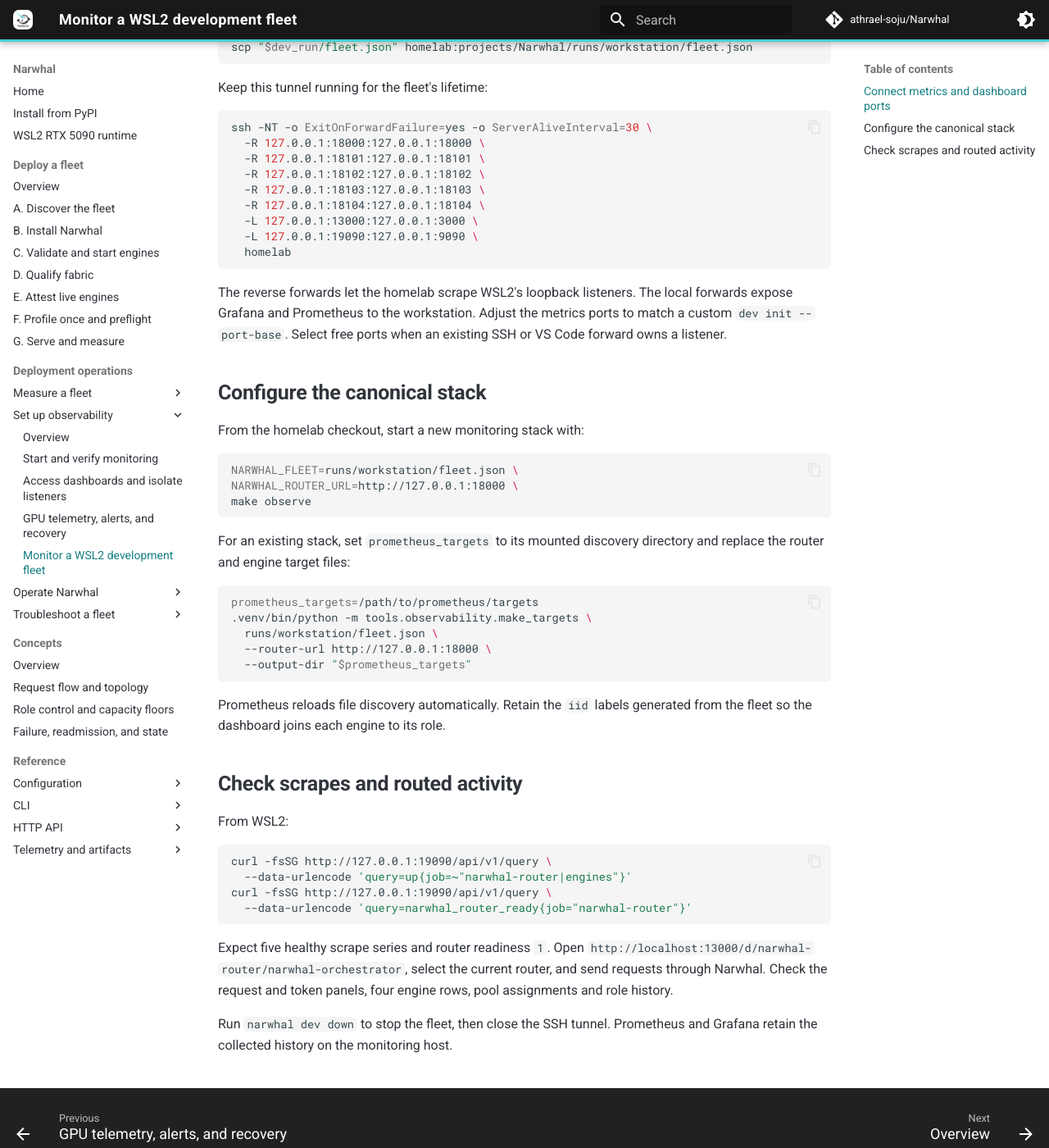
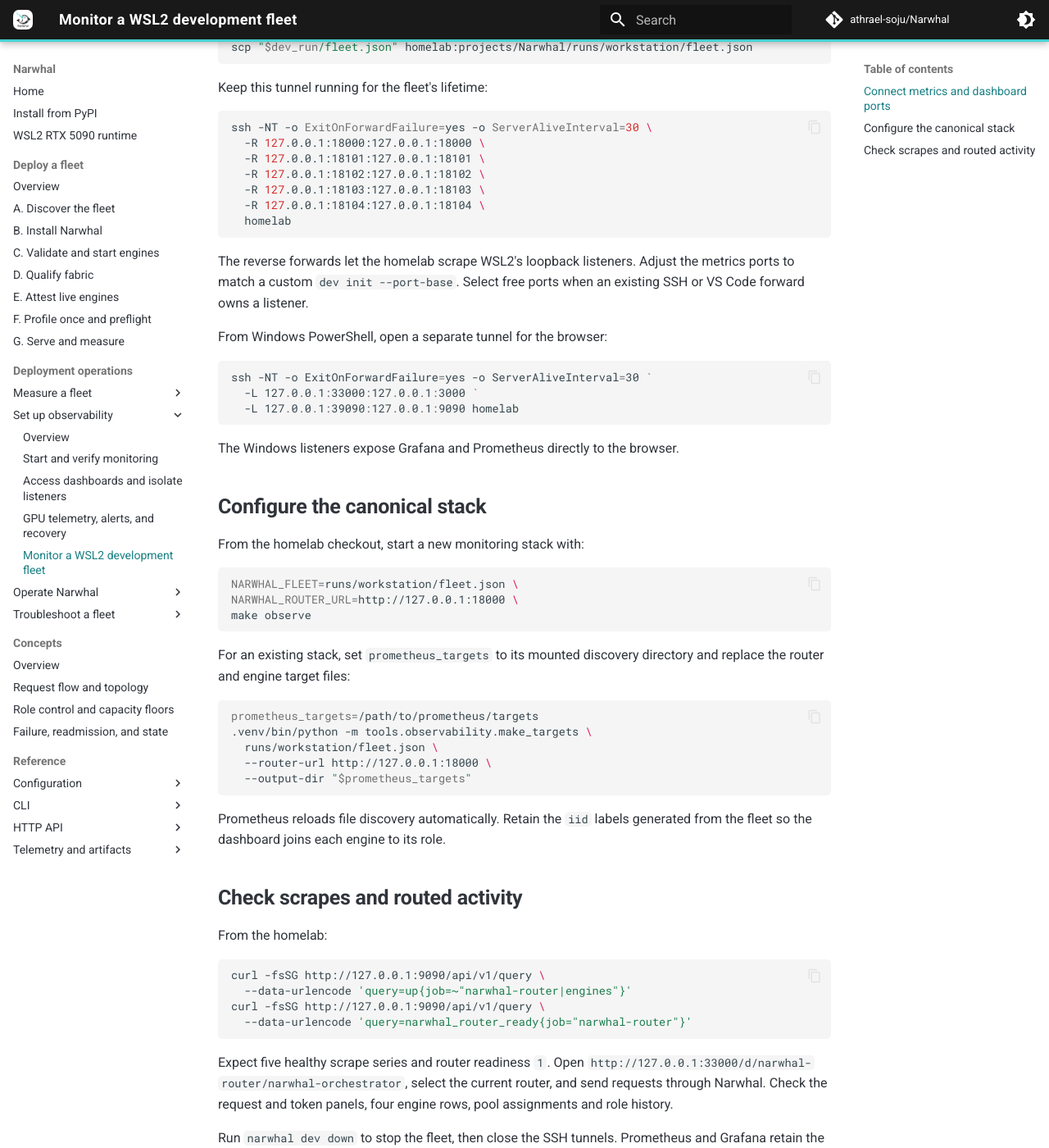
Before and after one commit to athrael-soju/Narwhal, an MkDocs documentation site: the page built from docs/observability/04-WSL2.md, in a window 1280 px wide and 1400 px high, scrolled down 495 px. Shown: the whole window at 82% size. Built offline with MkDocs 1.6.1 and Material for MkDocs 9.7.7, drawn with Linux system fonts in a browser that asks for light colours; comment, search, counter and statistics services are not loaded; some of the changed text lies outside the part shown.

````diff
--- a/docs/observability/04-WSL2.md
+++ b/docs/observability/04-WSL2.md
@@ -4,8 +4,8 @@
 router and engine metrics from WSL2. Use the canonical **Narwhal
 Orchestrator** dashboard and its `narwhal-router` and `engines` jobs.
 
-Configure `homelab` as an SSH destination from WSL2 and confirm that
-`ssh homelab true` succeeds. Start the fleet with `narwhal dev up` and
+Configure `homelab` as an SSH destination in WSL2 and Windows and confirm
+that `ssh homelab true` succeeds from each. Start the fleet with `narwhal dev up` and
 `narwhal dev verify`. The commands below use the default instance and a
 homelab checkout at `~/projects/Narwhal`.
 
@@ -28,15 +28,22 @@
   -R 127.0.0.1:18102:127.0.0.1:18102 \
   -R 127.0.0.1:18103:127.0.0.1:18103 \
   -R 127.0.0.1:18104:127.0.0.1:18104 \
-  -L 127.0.0.1:13000:127.0.0.1:3000 \
-  -L 127.0.0.1:19090:127.0.0.1:9090 \
   homelab
 ```
 
 The reverse forwards let the homelab scrape WSL2's loopback listeners.
-The local forwards expose Grafana and Prometheus to the workstation.
 Adjust the metrics ports to match a custom `dev init --port-base`. Select
 free ports when an existing SSH or VS Code forward owns a listener.
+
+From Windows PowerShell, open a separate tunnel for the browser:
+
+```powershell
+ssh -NT -o ExitOnForwardFailure=yes -o ServerAliveInterval=30 `
+  -L 127.0.0.1:33000:127.0.0.1:3000 `
+  -L 127.0.0.1:39090:127.0.0.1:9090 homelab
+```
+
+The Windows listeners expose Grafana and Prometheus directly to the browser.
 
 ## Configure the canonical stack
 
@@ -64,19 +71,19 @@
 
 ## Check scrapes and routed activity
 
-From WSL2:
+From the homelab:
 
 ```bash
-curl -fsSG http://127.0.0.1:19090/api/v1/query \
+curl -fsSG http://127.0.0.1:9090/api/v1/query \
   --data-urlencode 'query=up{job=~"narwhal-router|engines"}'
-curl -fsSG http://127.0.0.1:19090/api/v1/query \
+curl -fsSG http://127.0.0.1:9090/api/v1/query \
   --data-urlencode 'query=narwhal_router_ready{job="narwhal-router"}'
 ```
 
 Expect five healthy scrape series and router readiness `1`. Open
-`http://localhost:13000/d/narwhal-router/narwhal-orchestrator`, select the
+`http://127.0.0.1:33000/d/narwhal-router/narwhal-orchestrator`, select the
 current router, and send requests through Narwhal. Check the request and
 token panels, four engine rows, pool assignments and role history.
 
-Run `narwhal dev down` to stop the fleet, then close the SSH tunnel.
+Run `narwhal dev down` to stop the fleet, then close the SSH tunnels.
 Prometheus and Grafana retain the collected history on the monitoring host.
````
Also changed, not shown: docs/Dev-Runtime.md (+6 -0 lines), 1 other file.
